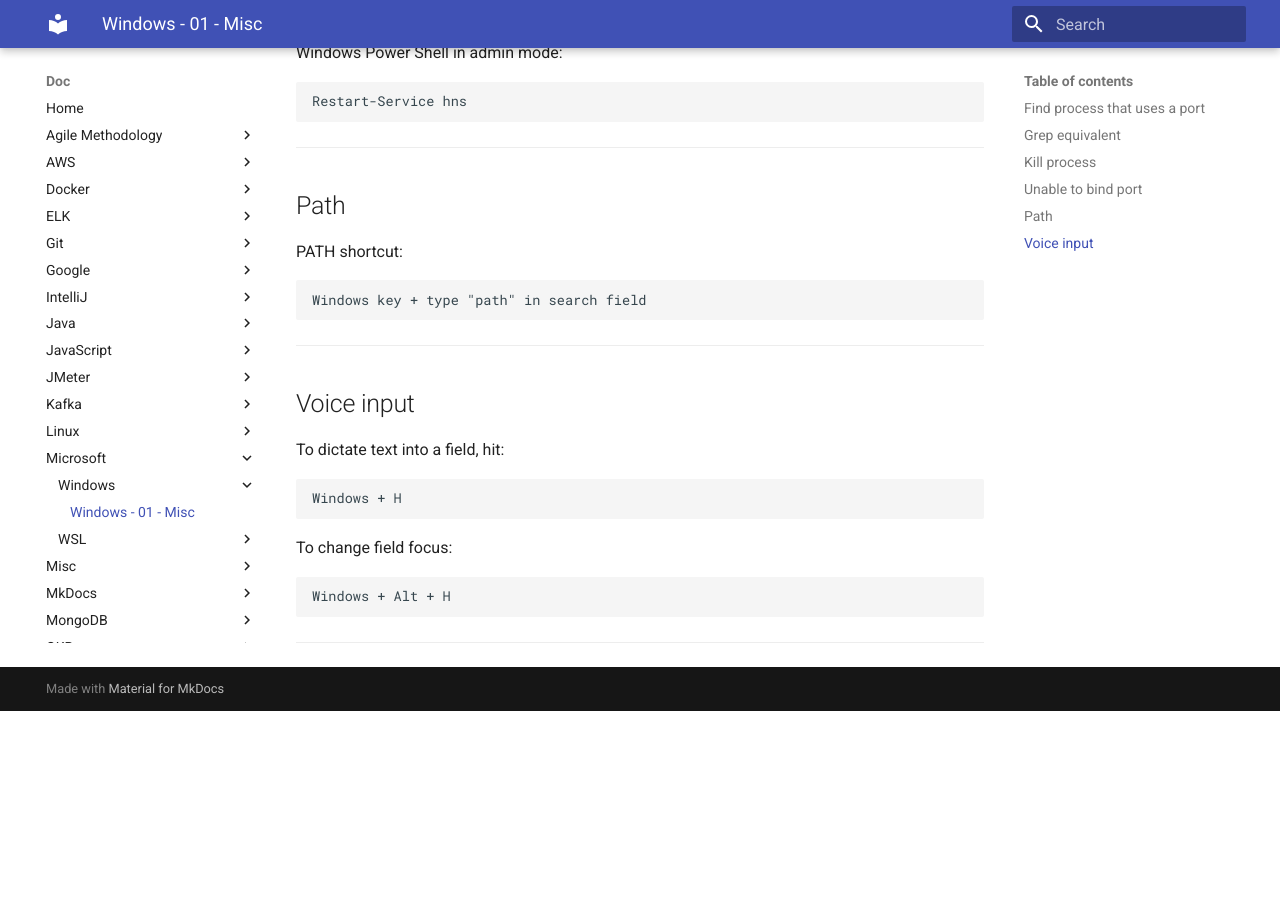
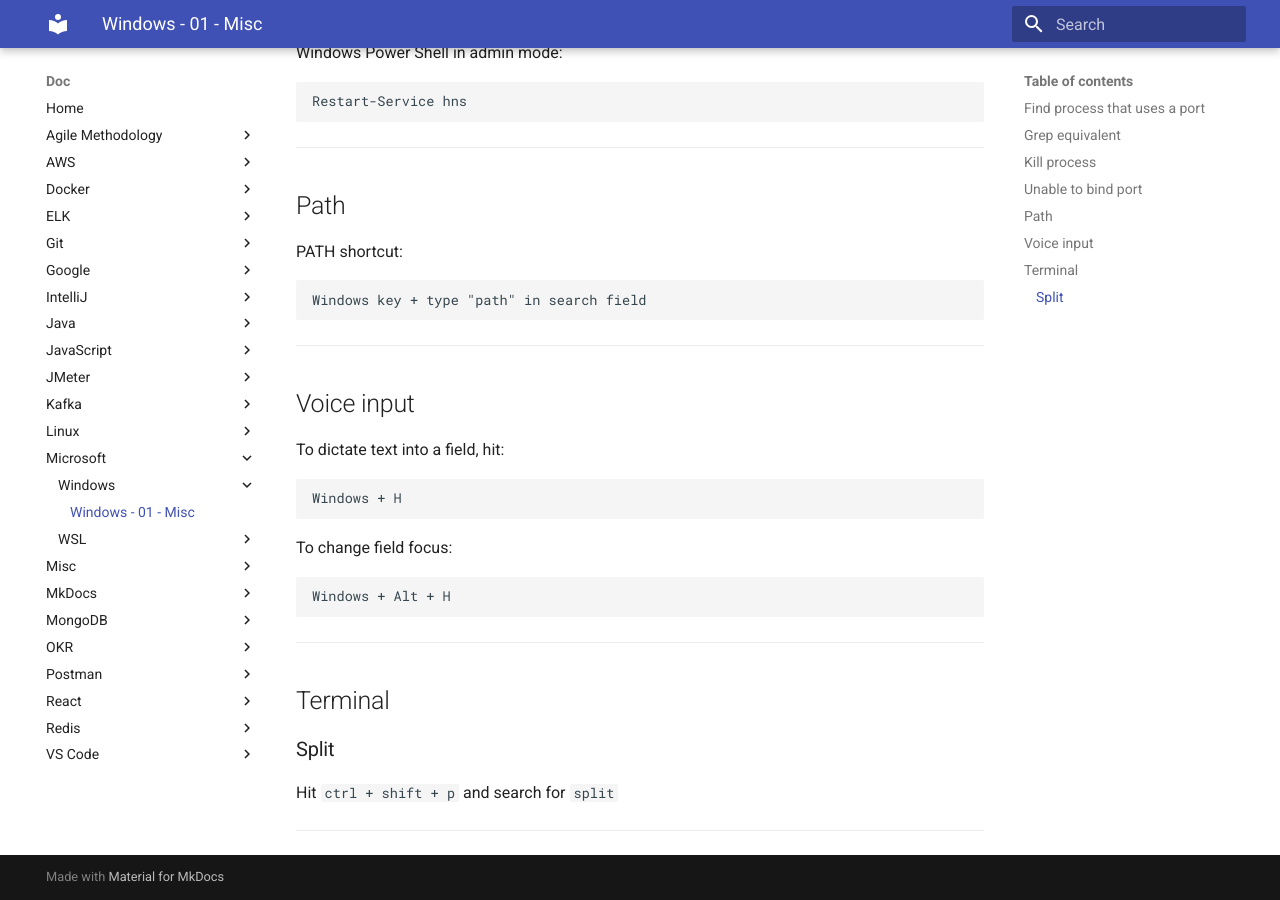
Before and after one commit to oldu73/doc, an MkDocs documentation site: the page built from docs/microsoft/windows/1-windows-misc.md, in a window 1280 px wide and 900 px high, scrolled down 1221 px. Built offline with MkDocs 1.6.1 and Material for MkDocs 9.7.7, drawn with Linux system fonts in a browser that asks for light colours; before the commit the page ends 1932 px from its top, so only the background shows below that.

Commit message:
windows terminal split

````diff
--- a/docs/microsoft/windows/1-windows-misc.md
+++ b/docs/microsoft/windows/1-windows-misc.md
@@ -89,3 +89,11 @@
 ```
 
 ---
+
+## Terminal
+
+### Split
+
+Hit `ctrl + shift + p` and search for `split`
+
+---
````
